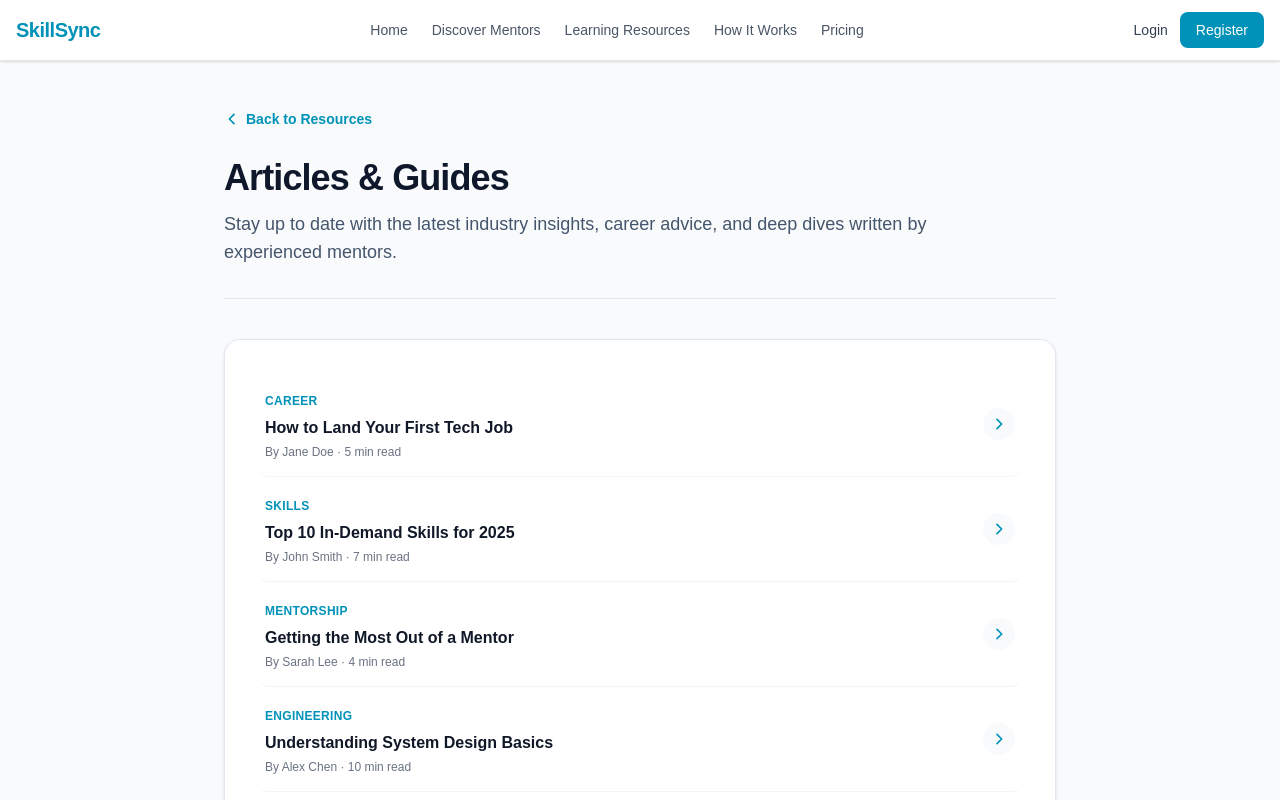
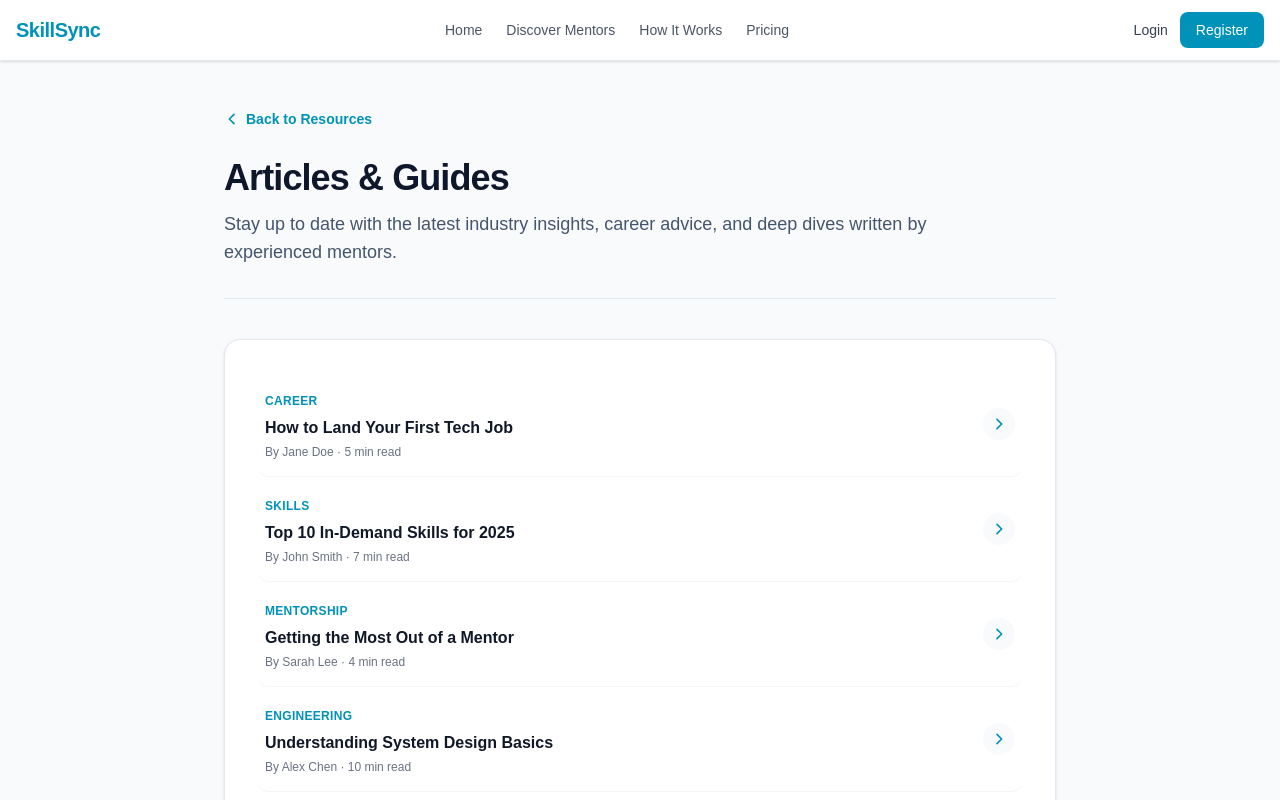
Before and after one commit to MentoNest/skillsync_frontend, a Next.js app: page /resources/articles in a window 1280 px wide. Shown: the top 800 px of the page. Built offline with nearby package versions, Linux system fonts and the light colour scheme.

Commit message:
feat(navbar): create reusable public navigation component

```diff
--- a/components/navigation/Navbar.tsx
+++ b/components/navigation/Navbar.tsx
@@ -7,7 +7,6 @@ import { usePathname } from 'next/navigation';
 const navLinks = [
   { label: 'Home', href: '/' },
   { label: 'Discover Mentors', href: '/mentors' },
-  { label: 'Learning Resources', href: '/resources' },
   { label: 'How It Works', href: '/how-it-works' },
   { label: 'Pricing', href: '/pricing' },
 ];
```
